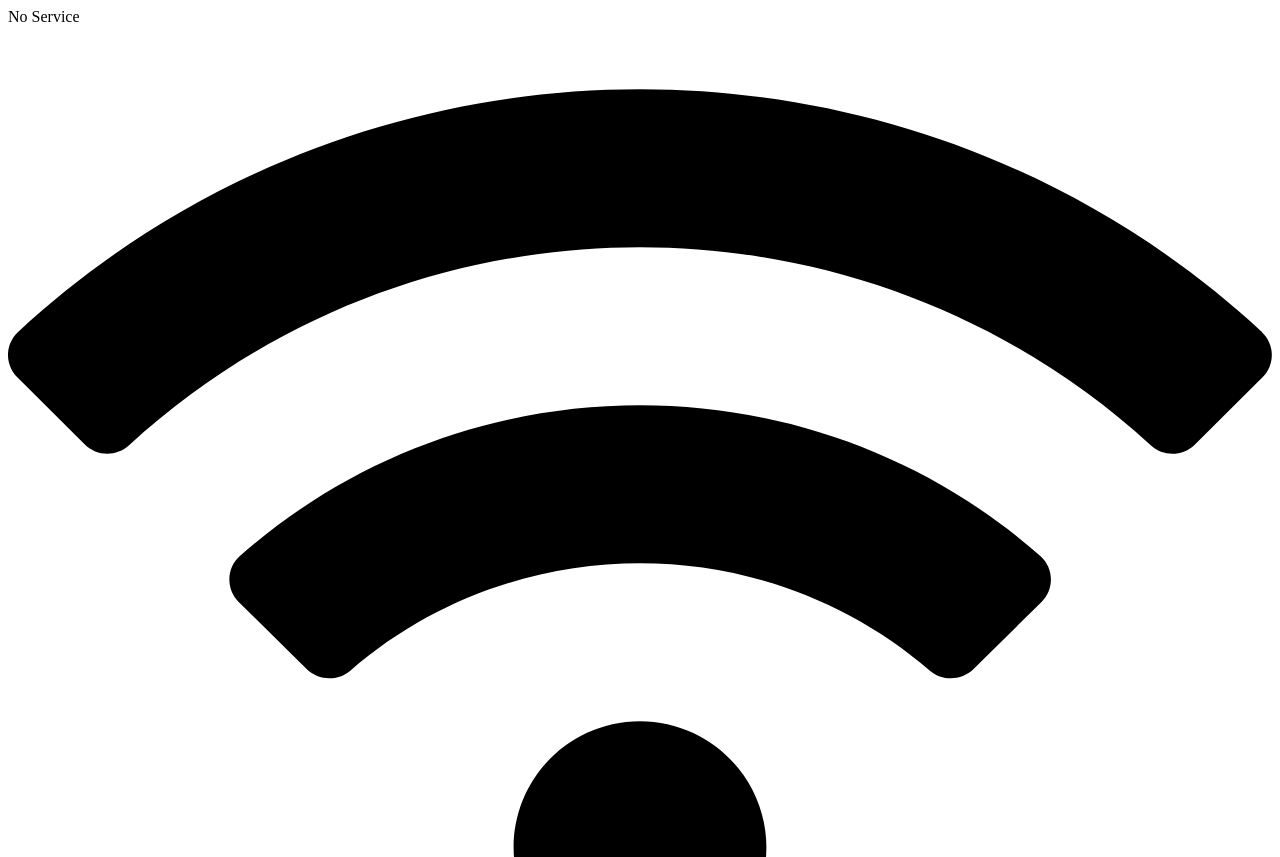
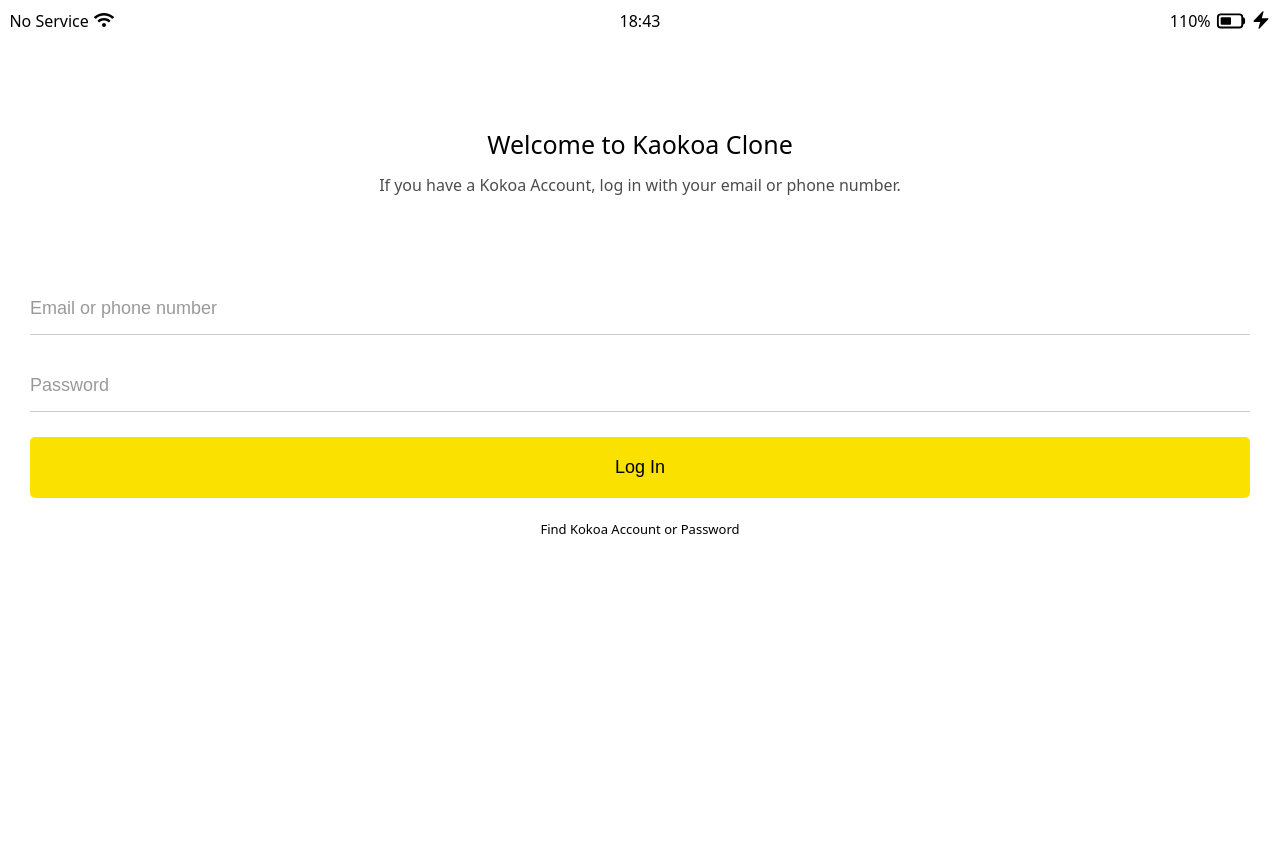
Before and after one commit to charmleesb/kokoa-clone, a plain HTML site: page index.html in a window 1280 px wide. Shown: the top 857 px of the page. After the commit the page ends 800 px from the top, so only its background shows below. Drawn offline with Linux system fonts and the light colour scheme.

Commit message:
Create Login Screen

```diff
--- /dev/null
+++ b/css/reset.css
@@ -0,0 +1,48 @@
+/* http://meyerweb.com/eric/tools/css/reset/
+   v2.0 | 20110126
+   License: none (public domain)
+*/
+
+html, body, div, span, applet, object, iframe,
+h1, h2, h3, h4, h5, h6, p, blockquote, pre,
+a, abbr, acronym, address, big, cite, code,
+del, dfn, em, img, ins, kbd, q, s, samp,
+small, strike, strong, sub, sup, tt, var,
+b, u, i, center,
+dl, dt, dd, ol, ul, li,
+fieldset, form, label, legend,
+table, caption, tbody, tfoot, thead, tr, th, td,
+article, aside, canvas, details, embed,
+figure, figcaption, footer, header, hgroup,
+menu, nav, output, ruby, section, summary,
+time, mark, audio, video {
+	margin: 0;
+	padding: 0;
+	border: 0;
+	font-size: 100%;
+	font: inherit;
+	vertical-align: baseline;
+}
+/* HTML5 display-role reset for older browsers */
+article, aside, details, figcaption, figure,
+footer, header, hgroup, menu, nav, section {
+	display: block;
+}
+body {
+	line-height: 1;
+}
+ol, ul {
+	list-style: none;
+}
+blockquote, q {
+	quotes: none;
+}
+blockquote:before, blockquote:after,
+q:before, q:after {
+	content: '';
+	content: none;
+}
+table {
+	border-collapse: collapse;
+	border-spacing: 0;
+}
--- /dev/null
+++ b/css/status-bar.css
@@ -0,0 +1,36 @@
+
+.status-bar {
+    display: flex;
+    justify-content: center;
+    padding: 5px 3px;
+}
+
+.status-bar__column {
+    width: 33%;
+}
+
+.status-bar__column {
+    display: flex;
+    align-items: center;
+}
+
+.status-bar__column:first-child span {
+    margin-right: 5px;
+}
+
+.status-bar__column:nth-child(2) {
+    justify-content: center;
+}
+
+.status-bar__column:last-child {
+    justify-content:flex-end;
+}
+
+.status-bar__column i {
+    width: 20px;
+}
+
+.status-bar__column .battery-full {
+    margin: 0 5px;
+    width: 30px;
+}
--- /dev/null
+++ b/css/styles.css
@@ -0,0 +1,67 @@
+@import "reset.css";
+@import "status-bar.css";
+@import "variables.css";
+
+body {
+    font-family: system-ui, -apple-system, BlinkMacSystemFont, 'Segoe UI', Roboto, Oxygen, Ubuntu, Cantarell, 'Open Sans', 'Helvetica Neue', sans-serif;
+}
+
+.welcome-header {
+    margin: 90px 0px;
+    text-align: center;
+    display: flex;
+    flex-direction: column;
+    align-items: center;
+    font-weight: 500;
+}
+
+.welcome-header__title {
+    margin-bottom: 20px;
+    font-size: 25px;
+}
+
+.welcome-header__text {
+    width: 60%;
+    opacity: 0.7;
+}
+
+#login-form {
+    display: flex;
+    flex-direction: column;
+    margin: 0px 30px;
+}
+
+#login-form input {
+    padding: 15px 0px;
+    border: none;
+    font-size: 18px;
+    margin-bottom: 25px;
+}
+
+#login-form input:not([type="submit"]) {
+    border-bottom: 1px solid rgba(0, 0, 0, 0.2);
+    transition: border-color 0.3s ease-in-out;
+}
+
+#login-form input::placeholder {
+    color: rgba(0, 0, 0, 0.4);
+}
+
+#login-form input:focus {
+    outline: none;
+    border-color: var(--yellow);
+}
+
+#login-form input[type="submit"] {
+    background-color: var(--yellow);
+    cursor: pointer;
+    padding: 20px 0;
+    border-radius: 5px;
+}
+
+#login-form a {
+    text-align: center;
+    text-decoration: none;
+    color: inherit;
+    font-size: 13px;
+}
--- /dev/null
+++ b/css/variables.css
@@ -0,0 +1,3 @@
+:root {
+    --yellow: #FAE100;
+}
--- a/index.html
+++ b/index.html
@@ -1,33 +1,52 @@
 <!DOCTYPE html>
 <html lang="en">
   <head>
+    <link rel="stylesheet" href="css/styles.css">
     <meta charset="UTF-8">
     <meta http-equiv="X-UA-Compatible" content="IE=edge">
     <meta name="viewport" content="width=device-width, initial-scale=1.0">
-    <title>Welcome to Kokoa Talk</title>
+    <title>Welcome to Kokoa Clone</title>
   </head>
   <body>
     <div class="status-bar">
       <div class="status-bar__column">
         <span>No Service</span>
+        <i class="wifi">
           <svg xmlns="http://www.w3.org/2000/svg" viewBox="0 0 640 512">
             <path d="M634.9 154.9C457.7-9 182.2-8.9 5.1 154.9c-6.7 6.2-6.8 16.6-.4 23l34.2 34c6.1 6.1 16 6.2 22.4 .4 145.9-133.7 371.3-133.7 517.3 0 6.4 5.9 16.3 5.7 22.4-.4l34.2-34c6.4-6.4 6.3-16.8-.4-23zM320 352c-35.4 0-64 28.7-64 64s28.7 64 64 64 64-28.7 64-64-28.7-64-64-64zm202.7-83.6c-115.3-101.9-290.2-101.8-405.3 0-6.9 6.1-7.1 16.7-.6 23.2l34.4 34c6 5.9 15.7 6.3 22.1 .8 84-72.6 209.7-72.4 293.5 0 6.4 5.5 16.1 5.1 22.1-.8l34.4-34c6.6-6.5 6.3-17.1-.6-23.2z"/>
           </svg>
+        </i>
       </div>
       <div class="status-bar__column">
         <span>18:43</span>
       </div>
       <div class="status-bar__column">
         <span>110%</span>
+        <i class="battery-full">
           <svg xmlns="http://www.w3.org/2000/svg" viewBox="0 0 24 24" fill="currentColor" class="size-6">
             <path d="M4.5 9.75a.75.75 0 0 0-.75.75V15c0 .414.336.75.75.75h6.75A.75.75 0 0 0 12 15v-4.5a.75.75 0 0 0-.75-.75H4.5Z" />
             <path fill-rule="evenodd" d="M3.75 6.75a3 3 0 0 0-3 3v6a3 3 0 0 0 3 3h15a3 3 0 0 0 3-3v-.037c.856-.174 1.5-.93 1.5-1.838v-2.25c0-.907-.644-1.664-1.5-1.837V9.75a3 3 0 0 0-3-3h-15Zm15 1.5a1.5 1.5 0 0 1 1.5 1.5v6a1.5 1.5 0 0 1-1.5 1.5h-15a1.5 1.5 0 0 1-1.5-1.5v-6a1.5 1.5 0 0 1 1.5-1.5h15Z" clip-rule="evenodd" />
           </svg>
+        </i>
+        <i class="lightening">
         <svg xmlns="http://www.w3.org/2000/svg" viewBox="0 0 24 24" fill="currentColor" class="size-6">
           <path fill-rule="evenodd" d="M14.615 1.595a.75.75 0 0 1 .359.852L12.982 9.75h7.268a.75.75 0 0 1 .548 1.262l-10.5 11.25a.75.75 0 0 1-1.272-.71l1.992-7.302H3.75a.75.75 0 0 1-.548-1.262l10.5-11.25a.75.75 0 0 1 .913-.143Z" clip-rule="evenodd" />
         </svg>
+        </i>
       </div>
     </div>
+    <header class="welcome-header">
+      <h1 class="welcome-header__title">Welcome to Kaokoa Clone</h1>
+      <p class="welcome-header__text">
+        If you have a Kokoa Account, log in with your email or phone number.
+      </p>
+    </header>
+    <form id="login-form">
+      <input type="text" placeholder="Email or phone number"/>
+      <input type="password" placeholder="Password"/>
+      <input type="submit" value="Log In" />
+      <a href="#">Find Kokoa Account or Password</a>
+    </form>
     <script
       src="https://kit.fontawesome.com/6478f529f2.js"
       crossorigin="anonymous"
```
Lines whose indentation alone changed are shown as unchanged.
